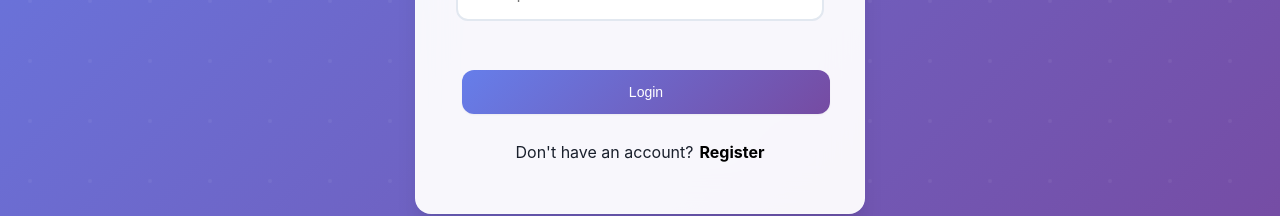
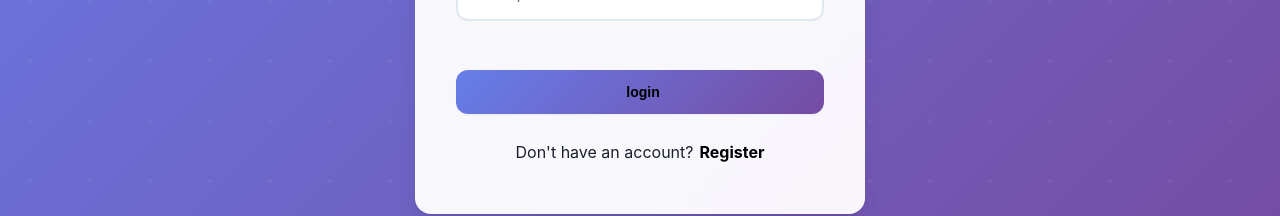
Before and after one commit to mmelokuhlemaphisa/Job-Tracker-App, a React (Vite) app: page /login in a window 1280 px wide. Shown: the part 509-725 px from the top of the page. Built offline with nearby package versions, Linux system fonts and the light colour scheme.

Commit message:
chore: added link to navigate to to home in login button

```diff
--- a/src/pages/Login.tsx
+++ b/src/pages/Login.tsx
@@ -67,11 +67,11 @@ export default function Login() {
           />
           <br />
           <br />
-          <Link className="link-login" to="/home">
+
             <Button className="button" type="submit">
-              Login
+              <Link className="link-login" to="/home"> login</Link>
             </Button>
-          </Link>
+
           <br /> <br />
           <p>
             Don't have an account?
```
